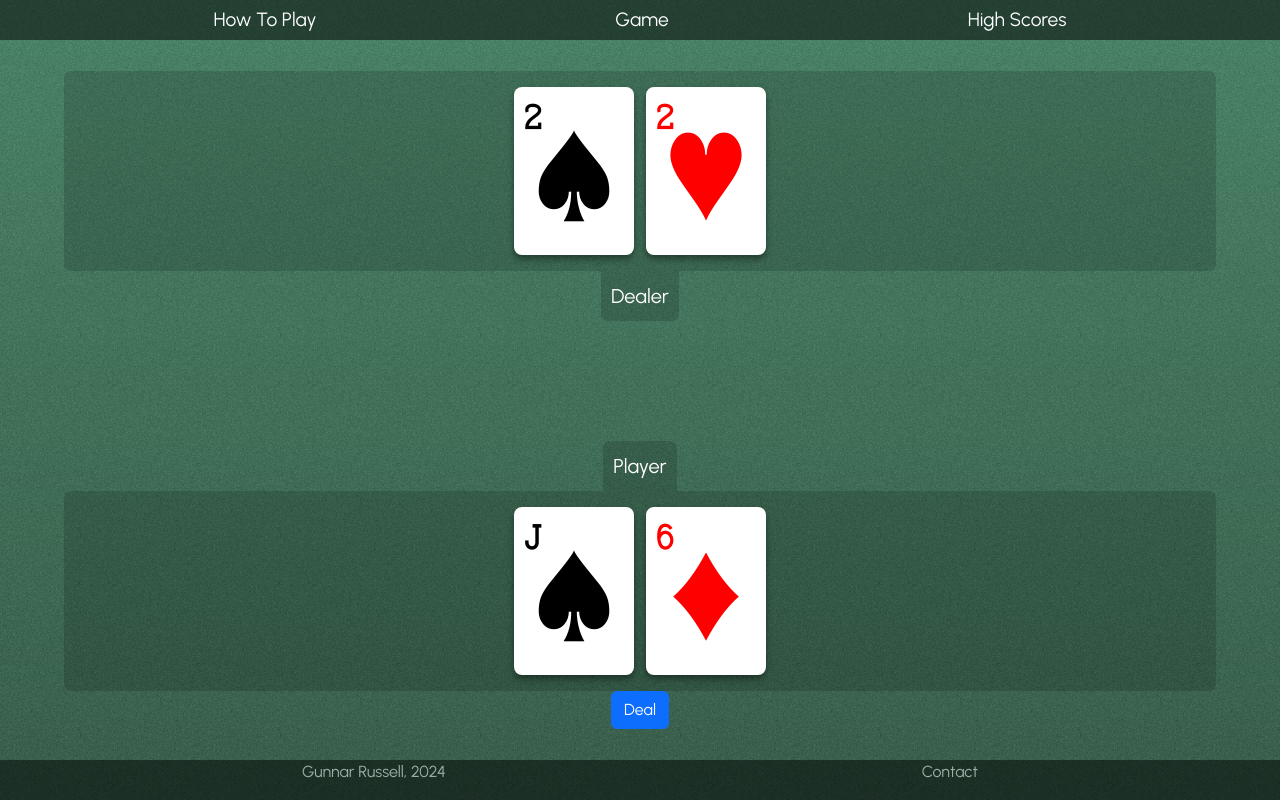
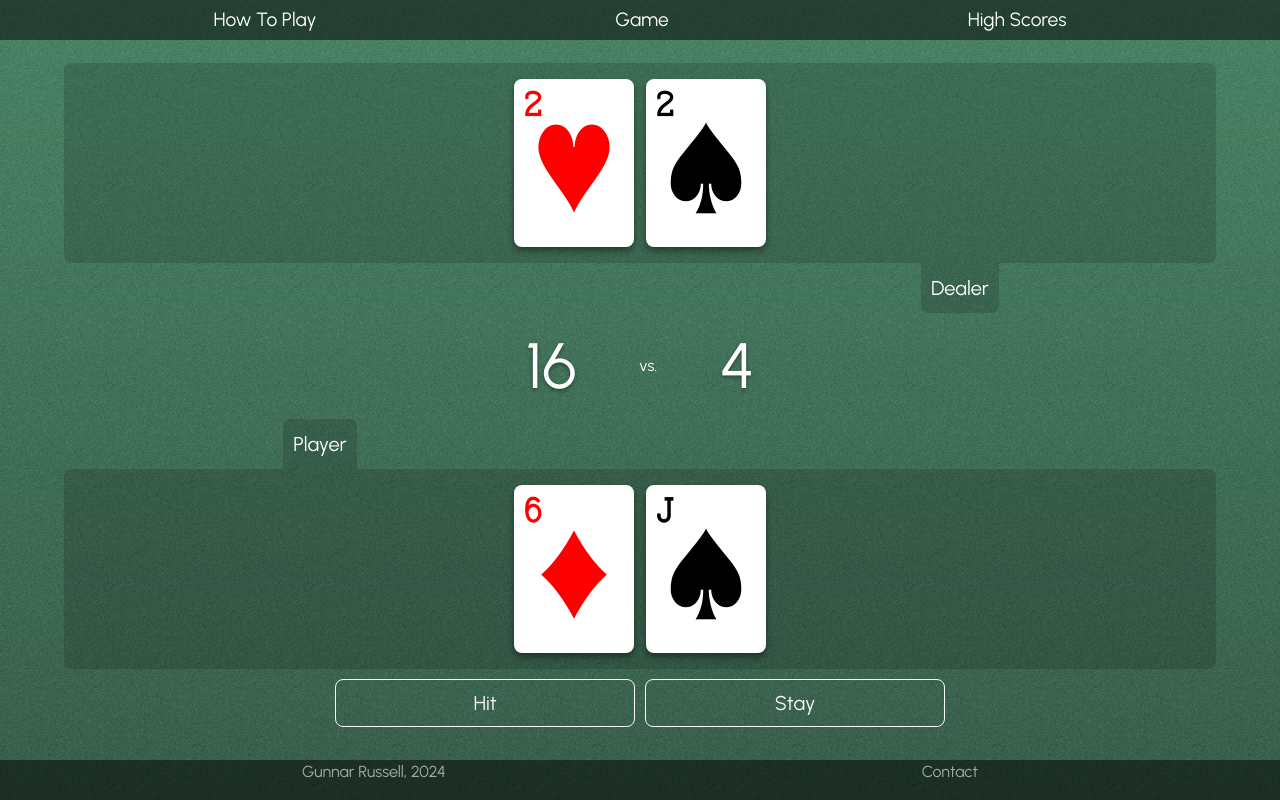
Before and after one commit to GunnarRussell/PT-Front-FinalProject, a React (Create React App) app: page /game in a window 1280 px wide. Built offline with nearby package versions, Linux system fonts and the light colour scheme.

Commit message:
connected to API

```diff
--- a/src/components/pages/game.jsx
+++ b/src/components/pages/game.jsx
@@ -1,17 +1,49 @@
 import React, { useEffect, useState } from 'react';
 import './pages.css';
 import CardContainer from '../card-container/card-container';
+import Points from '../points/points.jsx';
 import Button from 'react-bootstrap/Button';
 
-export default function game() {
+export default function Game() {
 
-    let deck = [];
-    let playerHand = [];
-    let dealerHand = [];
+    //STATE HOOKS
+    //states are arrays of card objects
+    //setHand method can be used to change state
+    //default state is empty array
+    const [playerHand, setPlayerHand] = useState([]);
+    const [dealerHand, setDealerHand] = useState([]);
+    const [deck, setDeck] = useState([]);
+    const [playerPoints, setPlayerPoints] = useState(10);
+    const [dealerPoints, setDealerPoints] = useState(10);
+
+    //EFFECT HOOK
+    //updates every render (since the dependency array listed afterwards is empty)
+    useEffect(() =>
+    {
+        createDeck(2); // create deck
+        dealCard(setPlayerHand, 2); // deal cards to player
+        dealCard(setDealerHand, 2); // deal cards to dealer
+    }, []);
+
+    //updates whenever playerHand changes
+    useEffect(() =>
+    {
+        //set playerPoints to equal the total value of playerHand
+        setPlayerPoints(calcHandValue(playerHand));
+    }, [playerHand]);
+
+    useEffect(() =>
+    {
+        //set dealerPoints to equal the total value of dealerHand
+        setDealerPoints(calcHandValue(dealerHand));
+    }, [dealerHand]);
 
     function createDeck(times)
     {
+        console.log("Creating deck...")
+
         let x = 1;
+        let newDeck = [];
 
         //create card objects for each card in a poker deck, add it to deck array
 
@@ -21,62 +53,58 @@ export default function game() {
             for(let i = 2; i <= 9; i++)
             {
                 // 2 through 9
-                let card = {id: x++, num: i, suit: 'S'};
-                deck.push(card);
+                let card = {id: x++, num: i, value: i, suit: 'S'};
+                newDeck.push(card);
 
             }
-            deck.push({id: x++, num: '=', suit: 'S'}); // 10 (in the card font, '=' displays a single-character '10')
-            deck.push({id: x++, num: 'J', suit: 'S'}); // Jack
-            deck.push({id: x++, num: 'Q', suit: 'S'}); // Queen
-            deck.push({id: x++, num: 'K', suit: 'S'}); // King
-            deck.push({id: x++, num: 'A', suit: 'S'}); // Ace
+            newDeck.push({id: x++, num: '=', value: 10, suit: 'S'}); // 10 (in the card font, '=' displays a single-character '10')
+            newDeck.push({id: x++, num: 'J', value: 10, suit: 'S'}); // Jack
+            newDeck.push({id: x++, num: 'Q', value: 10, suit: 'S'}); // Queen
+            newDeck.push({id: x++, num: 'K', value: 10, suit: 'S'}); // King
+            newDeck.push({id: x++, num: 'A', value: 11, suit: 'S'}); // Ace
 
             //CLUBS CARDS:
             for(let i = 2; i <= 9; i++)
             {
-                let card = {id: x++, num: i, suit: 'C'};
-                deck.push(card);
+                let card = {id: x++, num: i, value: i, suit: 'C'};
+                newDeck.push(card);
             }
-            deck.push({id: x++, num: '=', suit: 'C'});
-            deck.push({id: x++, num: 'J', suit: 'C'});
-            deck.push({id: x++, num: 'Q', suit: 'C'});
-            deck.push({id: x++, num: 'K', suit: 'C'});
-            deck.push({id: x++, num: 'A', suit: 'C'});
+            newDeck.push({id: x++, num: '=', value: 10, suit: 'C'});
+            newDeck.push({id: x++, num: 'J', value: 10, suit: 'C'});
+            newDeck.push({id: x++, num: 'Q', value: 10, suit: 'C'});
+            newDeck.push({id: x++, num: 'K', value: 10, suit: 'C'});
+            newDeck.push({id: x++, num: 'A', value: 11, suit: 'C'});
 
             //HEARTS CARDS:
             for(let i = 2; i <= 9; i++)
             {
-                let card = {id: x++, num: i, suit: 'H'};
-                deck.push(card);
+                let card = {id: x++, num: i, value: i, suit: 'H'};
+                newDeck.push(card);
             }
-            deck.push({id: x++, num: '=', suit: 'H'});
-            deck.push({id: x++, num: 'J', suit: 'H'});
-            deck.push({id: x++, num: 'Q', suit: 'H'});
-            deck.push({id: x++, num: 'K', suit: 'H'});
-            deck.push({id: x++, num: 'A', suit: 'H'});
+            newDeck.push({id: x++, num: '=', value: 10, suit: 'H'});
+            newDeck.push({id: x++, num: 'J', value: 10, suit: 'H'});
+            newDeck.push({id: x++, num: 'Q', value: 10, suit: 'H'});
+            newDeck.push({id: x++, num: 'K', value: 10, suit: 'H'});
+            newDeck.push({id: x++, num: 'A', value: 11, suit: 'H'});
 
             //DIAMONDS CARDS:
             for(let i = 2; i <= 9; i++)
             {
-                let card = {id: x++, num: i, suit: 'D'};
-                deck.push(card);
+                let card = {id: x++, num: i, value: i, suit: 'D'};
+                newDeck.push(card);
             }
-            deck.push({id: x++, num: '=', suit: 'D'});
-            deck.push({id: x++, num: 'J', suit: 'D'});
-            deck.push({id: x++, num: 'Q', suit: 'D'});
-            deck.push({id: x++, num: 'K', suit: 'D'});
-            deck.push({id: x++, num: 'A', suit: 'D'});
+            newDeck.push({id: x++, num: '=', value: 10, suit: 'D'});
+            newDeck.push({id: x++, num: 'J', value: 10, suit: 'D'});
+            newDeck.push({id: x++, num: 'Q', value: 10, suit: 'D'});
+            newDeck.push({id: x++, num: 'K', value: 10, suit: 'D'});
+            newDeck.push({id: x++, num: 'A', value: 11, suit: 'D'});
         }
 
-    }
-
-    function shuffle()
-    {
-        //shuffles deck
+        //Shuffle deck
         console.log("Shuffling deck...");
 
         //map and sort randomly
-        let shuffledDeck = deck
+        let shuffledDeck = newDeck
             .map(function(value) // pairs deck array with a new array of random values
             {
                 return { value: value, sort: Math.random() }
@@ -90,34 +118,56 @@ export default function game() {
                 return item.value;
             });
 
-        //overwrites deck with shuffled version of deck
-        deck = shuffledDeck;
+        //set deck state with shuffled version of deck
+        setDeck(shuffledDeck);
+        console.log(shuffledDeck);
     }
 
-    function dealCard(hand, x)
+    function dealCard(setHand, x)
     {
-        for(let i = 0; i < x; i++)
-        {
-            hand.push(deck.pop());
-        }
-        console.log(hand);
+        setDeck(prevDeck => {
+            const dealtCards = prevDeck.slice(-x);
+            setHand(prevHand => [...prevHand, ...dealtCards]);
+            return prevDeck.slice(0, -x);
+        });
     }
 
-    createDeck(2); // create deck
-    shuffle(deck); // shuffle it
-    dealCard(playerHand, 2); // deal cards to player
-    dealCard(dealerHand, 2); // deal cards to dealer
-
+    function calcHandValue(hand)
+    {
+        let total = 0;
+        hand.forEach(function(card)
+        {
+            total += card.value;
+        });
+        console.log(total);
+        return total;
+    }
 
   return (
     <div className="page">
         <CardContainer hand={dealerHand}/>
-            <div className="tab-dealer">Dealer</div>
-            <div className="gap" />
-            <div className="tab-player">Player</div>
+            <div className="right">
+                <div className="tab-dealer">
+                    Dealer
+                </div>
+            </div>
+
+            <div className="points-container">
+                <Points points={playerPoints} />
+                    vs.
+                <Points points={dealerPoints} />
+            </div>
+            <div className="left">
+                <div className="tab-player">
+                    Player
+                </div>
+            </div>
+
         <CardContainer hand={playerHand}/>
-        <div />
-        <Button onClick={() => dealCard(playerHand, 1)} className="button" variant="primary">Deal</Button>
+        <div>
+            <Button onClick={() => dealCard(setPlayerHand, 1)} className="button" variant="outline-light" size="lg">Hit</Button>
+            <Button onClick={() => dealCard(setPlayerHand, 1)} className="button" variant="outline-light" size="lg">Stay</Button>
+        </div>
     </div>
   )
 }
--- a/src/components/pages/home.jsx
+++ b/src/components/pages/home.jsx
@@ -1,7 +1,7 @@
 import React from 'react'
 import './pages.css';
 
-export default function home() {
+export default function Home() {
   return (
     <div className="page">
         home
--- a/src/components/pages/pages.css
+++ b/src/components/pages/pages.css
@@ -29,6 +29,18 @@
   font-size: 20px;
 }
 
+.left
+{
+  position: relative;
+  right: 25%;
+}
+
+.right
+{
+  position: relative;
+  left: 25%;
+}
+
 .tab-player
 {
   padding: 10px;
@@ -46,3 +58,19 @@
 {
   height: 15vh;
 }
+
+.points-container
+{
+  display: flex;
+  flex-direction: row;
+  justify-content: center;
+  align-items: center;
+
+  /* background-color: rgba(0, 0, 0, 0.083); */
+}
+
+.button
+{
+  width: 300px;
+  margin: 10px 5px;
+}
--- a/src/components/pages/scores.jsx
+++ b/src/components/pages/scores.jsx
@@ -1,10 +1,12 @@
 import React from 'react'
 import './pages.css';
+import Card from 'react-bootstrap/Card';
+import ScoreList from '../score-list/score-list';
 
-export default function game() {
+export default function Scores() {
   return (
     <div className="page">
-        high score
+          <ScoreList />
     </div>
   )
 }
--- a/src/components/playing-card/playing-card.css
+++ b/src/components/playing-card/playing-card.css
@@ -33,7 +33,7 @@
 .corner
 {
     position: absolute;
-    top: 4%;
+    top: 1%;
     left: 8%;
 
     font-family: 'ChardCharacters';
--- /dev/null
+++ b/src/components/points/points.css
@@ -0,0 +1,6 @@
+.points
+{
+    font-size: 8vh;
+    padding: 5px 60%;
+    text-shadow: 0 2px 4px rgba(0, 0, 0, 0.4);
+}
--- /dev/null
+++ b/src/components/points/points.jsx
@@ -0,0 +1,13 @@
+import React from 'react'
+import './points.css';
+
+export default function Points(props) {
+
+  console.log("Points component: " + props.points);
+
+  return (
+    <div className="points">
+        {props.points}
+    </div>
+  )
+}
--- /dev/null
+++ b/src/components/score-form/score-form.jsx
@@ -0,0 +1,9 @@
+import React from 'react'
+
+export default function ScoreForm() {
+  return (
+    <div>
+        score-form
+    </div>
+  )
+}
--- /dev/null
+++ b/src/components/score-list/score-list.jsx
@@ -0,0 +1,97 @@
+import React, { useEffect, useState } from 'react';
+import Button from 'react-bootstrap/Button';
+import Card from 'react-bootstrap/Card';
+import ListGroup from 'react-bootstrap/ListGroup';
+
+import ScoreForm from '../score-form/score-form.jsx';
+import Score from '../score/score.jsx';
+import { scoreAPI } from '../../rest/scoreAPI.js';
+
+export default function ScoreList() {
+
+    //STATE HOOK
+    //array of score fetched from API
+    //setScores method can be used to change state
+    //default state is empty array
+    const [scores, setScores] = useState([]);
+
+    //EFFECT HOOK
+    //updates every render (since the dependency array listed afterwards is empty)
+    useEffect(() =>
+    {
+        //every render, call fetchScores method
+        fetchScores();
+    }, []);
+
+    //fetchScores fetches scores from API and sets the scores state to the fetched comments
+    //must be an async function in order to use await keyword
+    async function fetchScores()
+    {
+        //use GET request to fetch array of scores from API
+        const scoresData = await scoreAPI.get();
+
+        //set state (scores) to array of fetched scores
+        setScores(scoresData);
+    };
+
+    //updateScore passes specific score to the scoreAPI PUT method in order to update it, and then sets the scores state to the newly updated and fetched scores
+    async function updateScore(updatedScore)
+    {
+        //passes specific score to the scoreAPI PUT method in order to update it
+        await scoreAPI.put(updatedScore);
+
+        //call fetchScores method in order to set state (scores) to array of newly updated and fetched scores
+        fetchScores();
+    };
+
+    //createScore
+    async function createScore(newScore)
+    {
+      //passes new score to the scoresAPI POST method in order to create it
+      await scoreAPI.post(newScore)
+
+      //call fetchScores method in order to set state (score) to array of newly created and fetched scores
+      fetchScores();
+    }
+
+    //deleteScore
+    async function deleteScore(score)
+    {
+      //passes specific score to the scoreAPI DELETE method in order to delete it
+      await scoreAPI.delete(score)
+
+      //call fetchScores method in order to set state (scores) to array of newly deleted and fetched scores
+      fetchScores();
+    }
+
+  return (
+    <div>
+        <ListGroup variant="flush">
+            {/* Map over the scores array, for each score in the array, perform the following function: */}
+            {scores.map(function(score)
+            {
+                //return the Score component and pass the state update functions to it as props
+                return(
+                <Score
+                username = {score.name}
+                score = {score.score}
+                updateScore = {updateScore}
+                deleteScore = {deleteScore}
+
+                // assign a key to each score. the key is the score ID for that comment, pulled from the API
+                key = {score.id}
+                />
+                )
+            }
+            )}
+          </ListGroup>
+
+        {/* Comment Form component */}
+        <ScoreForm
+          totalScores = {scores}
+          createScore = {createScore}
+        />
+
+    </div>
+  )
+}
--- /dev/null
+++ b/src/components/score/score.jsx
@@ -0,0 +1,11 @@
+import React from 'react';
+import ListGroup from 'react-bootstrap/ListGroup';
+
+export default function Score(props) {
+    const {username, score} = props;
+  return (
+    <>
+        <ListGroup.Item>{score} {username}</ListGroup.Item>
+    </>
+  )
+}
```
Also changed, not shown: src/rest/scoreAPI.js (added, +87 -0 lines).
